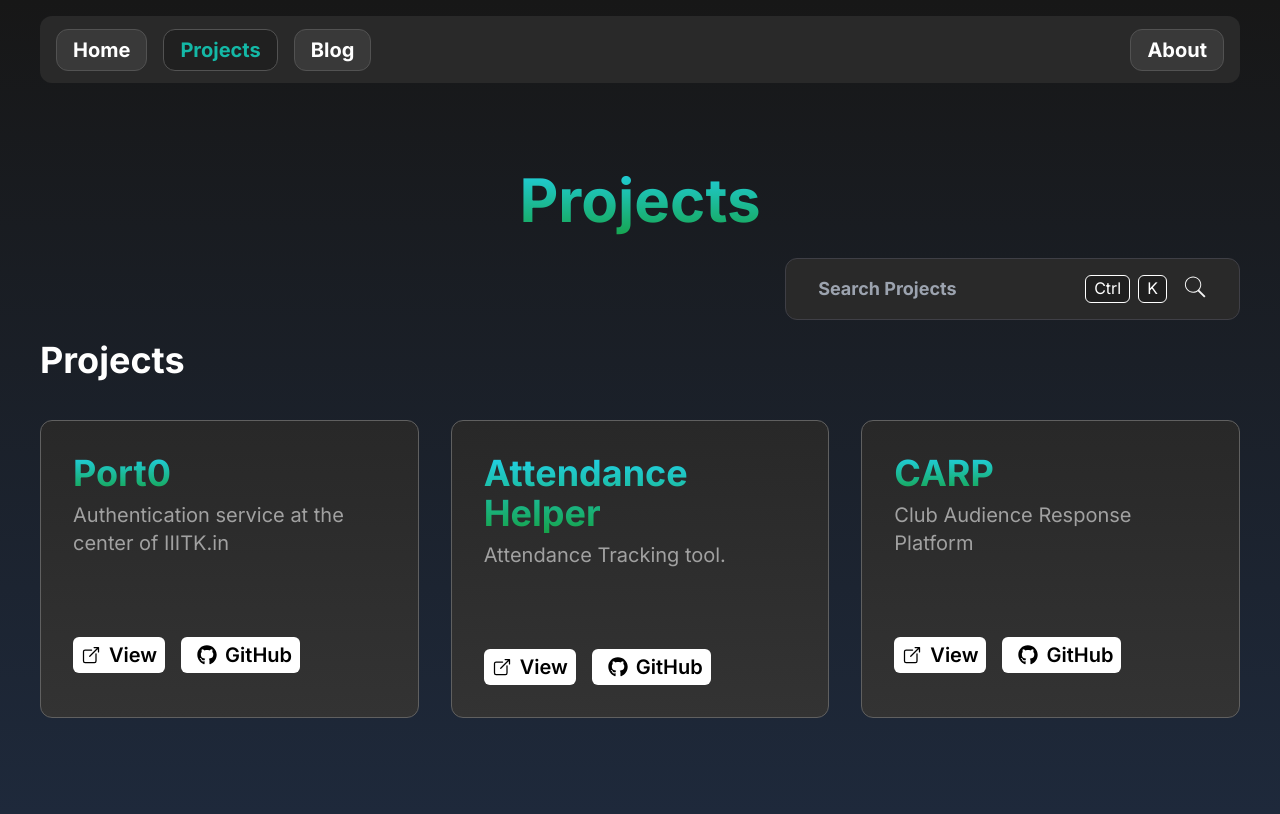
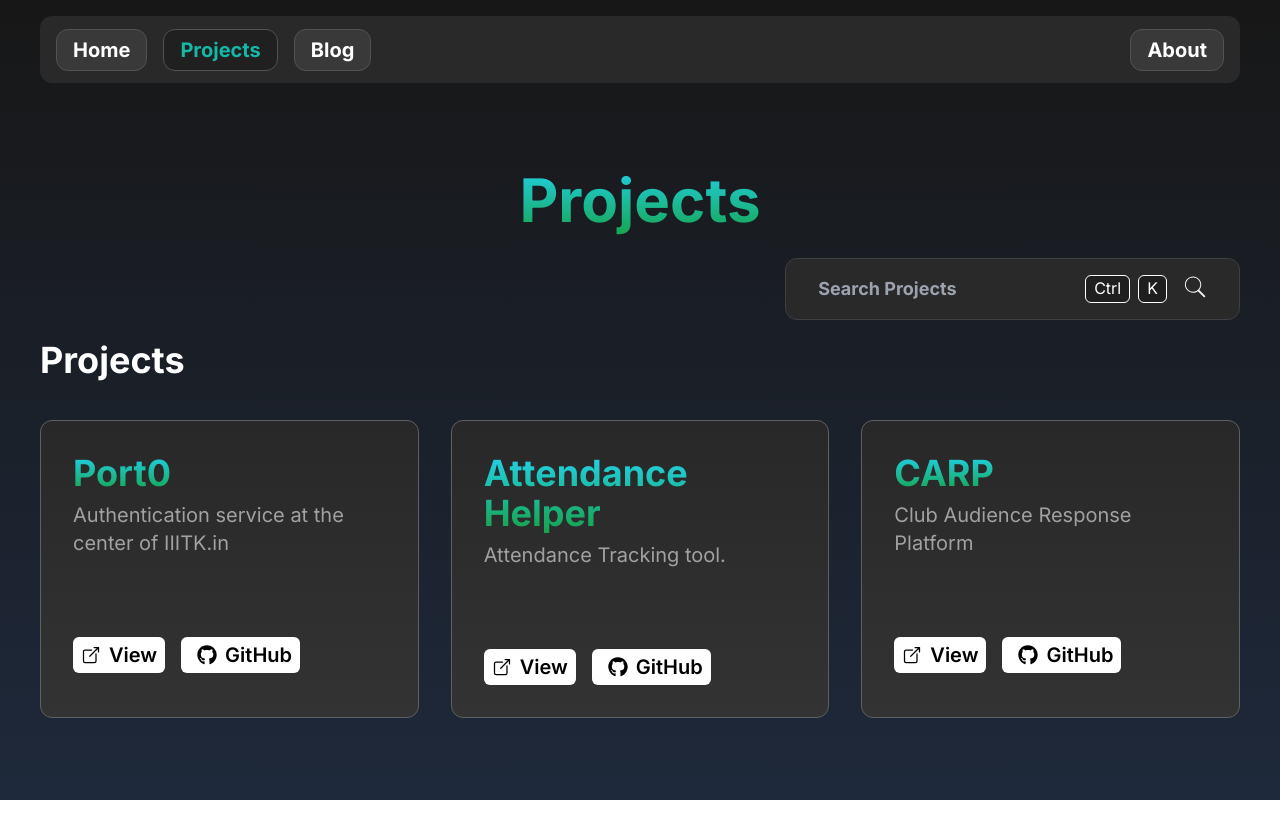
Before and after one commit to iiitk-in/HomePage, a Next.js app: page /projects in a window 1280 px wide. Built offline with nearby package versions, Linux system fonts and the light colour scheme.

Commit message:
Fix overflow issues

```diff
--- a/app/projects/page.tsx
+++ b/app/projects/page.tsx
@@ -27,7 +27,7 @@ const ProjectsPage = () => {
     window.addEventListener("keydown", keyDownHandler);
   });
   return (
-    <div className="overflow-auto bg-gradient-to-b from-neutral-900 to-slate-800">
+    <div className="overflow-y-scroll h-screen bg-gradient-to-b from-neutral-900 to-slate-800">
       <div className="flex">
         <Navbar currentPage="Projects" />
       </div>
```
